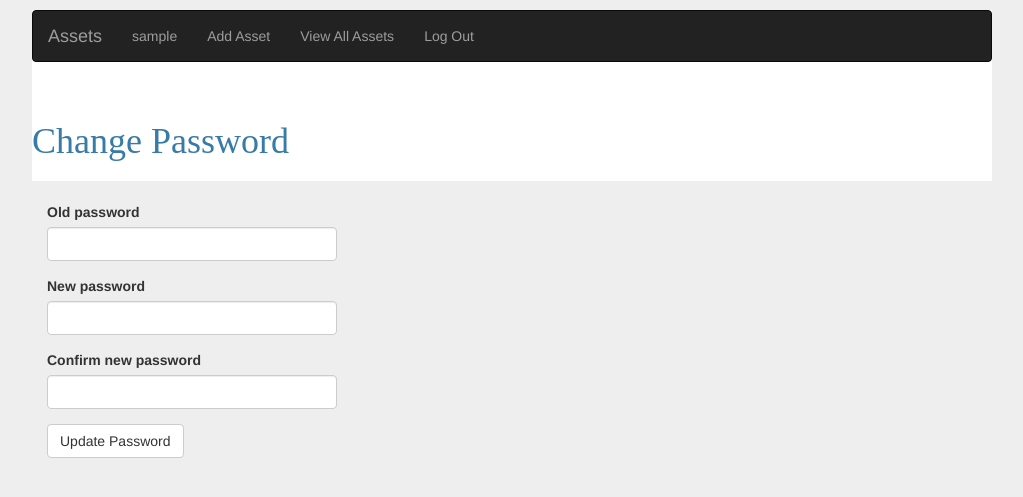
After one commit to geektechdude/qa-se-webapp, a Flask app: page /auth/password in a window 1280 px wide; the page is wider, and only the part inside the window is pictured. The commit adds this page. Shown: the top 497 px of that part, without its empty margins (128-1151 px from the left). Run offline with Flask 2, Linux system fonts and the light colour scheme; the visitor is signed in with stand-in values (Sample User, id 1); data comes from the database, SQL or seed files in the repository; some libraries are stand-ins or nearby versions.

Commit message:
Added Password change option

```diff
--- a/flaskwebapp/app/auth/views.py
+++ b/flaskwebapp/app/auth/views.py
@@ -53,8 +53,8 @@ def change_password():
             current_user.password = form.password.data
             db.session.add(current_user)
             db.session.commit()
-            flash('Your password has been updated.')
+            flash('Password has been updated.')
             return redirect(url_for('main.index'))
         else:
-            flash('Invalid password.')
+            flash('Invalid password. Please try again')
     return render_template("auth/password.html", form=form)
--- /dev/null
+++ b/flaskwebapp/app/templates/auth/password.html
@@ -0,0 +1,14 @@
+{% extends "base.html" %}
+{% import "bootstrap/wtf.html" as wtf %}
+
+{% block title %}Assets - User Password{% endblock %}
+
+{% block page_content %}
+<div class="page-header">
+    <h1>Change Password</h1>
+</div>
+<div class="col-md-4">
+    {{ wtf.quick_form(form) }}
+    <br>
+</div>
+{% endblock %}
--- a/flaskwebapp/app/templates/base.html
+++ b/flaskwebapp/app/templates/base.html
@@ -24,7 +24,7 @@
           <ul class="nav navbar-nav">
 
           {% if current_user.is_authenticated %}
-          <li>{{ current_user.username }}</li>
+          <li><a href="{{ url_for('auth.change_password') }}">{{ current_user.username }}</a></li>
           <li><a href="{{ url_for('main.add_asset') }}">Add Asset</a></li>
           <li><a href="{{ url_for('main.list_all_assets') }}">View All Assets</a></li>
           <li><a href="{{ url_for('auth.logout') }}">Log Out</a></li>
```
